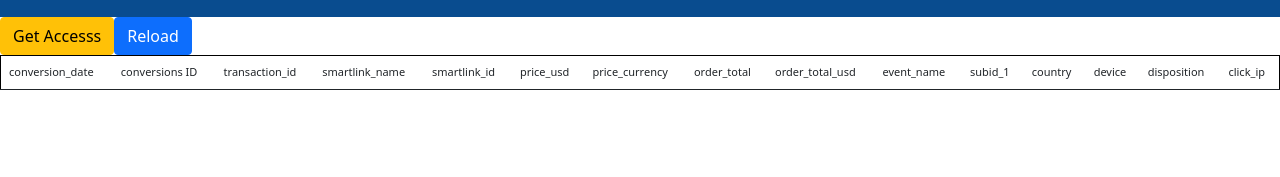
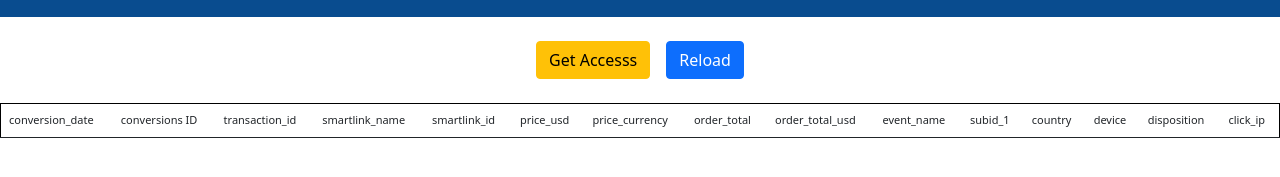
Before and after one commit to lemonrsh2/cd-check, a plain HTML site: page index.html in a window 1280 px wide. Shown: the part 77-254 px from the top of the page. Drawn offline with nearby package versions, Linux system fonts and the light colour scheme.

Commit message:
Button update

```diff
--- a/index.html
+++ b/index.html
@@ -35,9 +35,9 @@
         </div>
     </div>
     <div class="summary">
-        <div class="d-flex">
-            <a class="btn btn-warning" href="https://cors-anywhere.herokuapp.com" target="_blank">Get Accesss</a>
-            <button class="btn btn-primary" onclick="randomAPI()">Reload</button>
+        <div class="d-flex justify-content-center align-items-center p-3">
+            <a class="btn btn-warning m-2" href="https://cors-anywhere.herokuapp.com" target="_blank">Get Accesss</a>
+            <button class="btn btn-primary m-2" onclick="randomAPI()">Reload</button>
         </div>
     </div>
 
```
